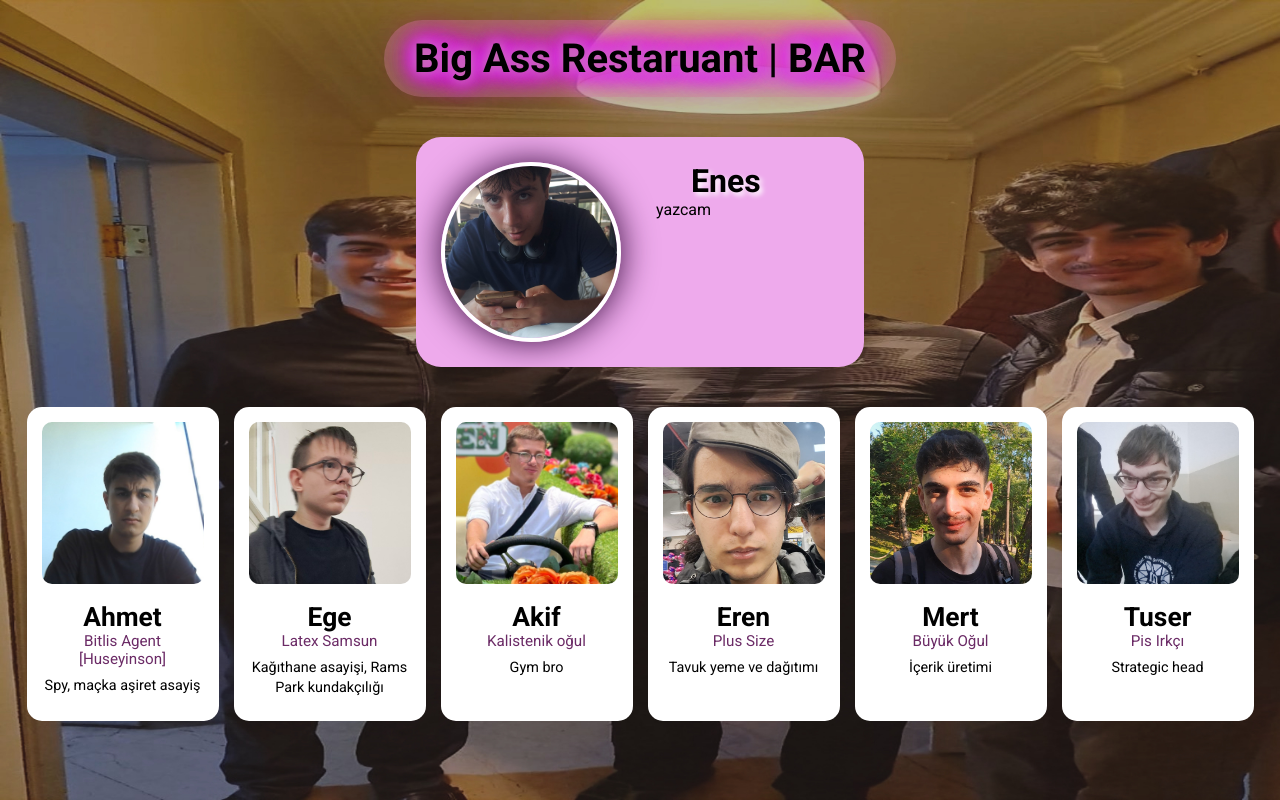
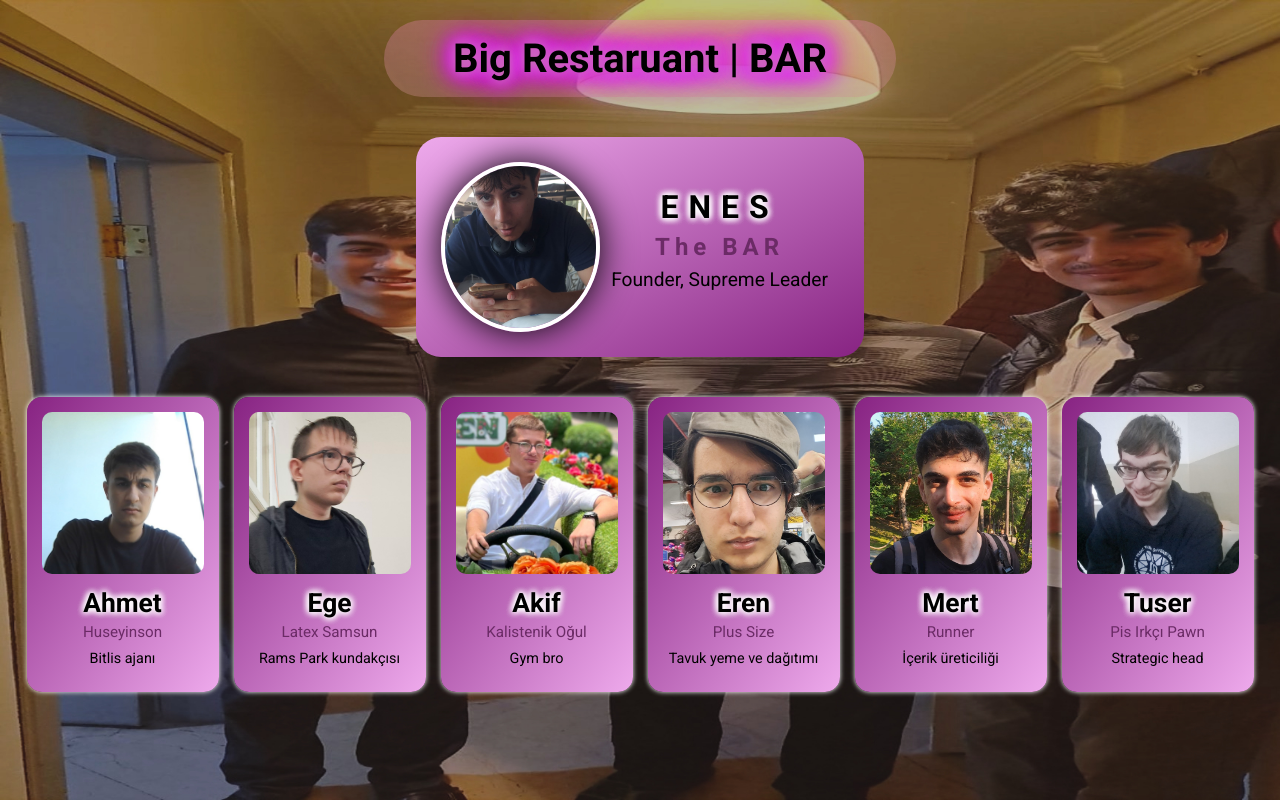
Before and after one commit to alhmet13/bar-app-web, a React (Vite) app: page / in a window 1280 px wide. Built offline with nearby package versions, Linux system fonts and the light colour scheme.

Commit message:
hakkımızda sayfası bitti

```diff
--- a/src/components/Profil.jsx
+++ b/src/components/Profil.jsx
@@ -5,7 +5,7 @@ export default function Profil({ member }) {
 
   return (
     <div className="profil">
-      <img className="profil-foto" src={member.foto} alt={member.isim} />
+      <img src={member.foto} alt={member.isim} />
       <div className="profil-bilgiler">
         <h2>{member.isim}</h2>
         <p className="kod-adi">{member.kodAdi}</p>
--- a/src/ekip.js
+++ b/src/ekip.js
@@ -2,21 +2,21 @@ export const barMembers = [
   {
     id: 1,
     isim: "Ahmet",
-    kodAdi: "Bitlis Agent [Huseyinson]",
+    kodAdi: "Huseyinson",
     foto: new URL("./assets/ekipfoto/huseyinson.jpeg", import.meta.url).href,
-    rol: "Spy, maçka aşiret asayiş",
+    rol: "Bitlis ajanı",
   },
   {
     id: 2,
     isim: "Ege",
     kodAdi: "Latex Samsun",
     foto: new URL("./assets/ekipfoto/samsun.jpeg", import.meta.url).href,
-    rol: "Kağıthane asayişi, Rams Park kundakçılığı",
+    rol: "Rams Park kundakçısı",
   },
   {
     id: 3,
     isim: "Akif",
-    kodAdi: "Kalistenik oğul",
+    kodAdi: "Kalistenik Oğul",
     foto: new URL("./assets/ekipfoto/akif.jpeg", import.meta.url).href,
     rol: "Gym bro",
   },
@@ -30,14 +30,14 @@ export const barMembers = [
   {
     id: 5,
     isim: "Mert",
-    kodAdi: "Büyük Oğul",
+    kodAdi: "Runner",
     foto: new URL("./assets/ekipfoto/ogul.jpeg", import.meta.url).href,
-    rol: "İçerik üretimi",
+    rol: "İçerik üreticiliği",
   },
   {
     id: 6,
     isim: "Tuser",
-    kodAdi: "Pis Irkçı",
+    kodAdi: "Pis Irkçı Pawn",
     foto: new URL("./assets/ekipfoto/tuser.jpeg", import.meta.url).href,
     rol: "Strategic head",
   },
--- a/src/pages/AnaSayfa.jsx
+++ b/src/pages/AnaSayfa.jsx
@@ -6,13 +6,14 @@ import liderImg from "../assets/ekipfoto/leader.jpeg";
 export default function AnaSayfa() {
   return (
     <main>
-      <h1 id="baslik">Big Ass Restaruant | BAR</h1>
+      <h1 id="baslik">Big Restaruant | BAR</h1>
       <section id="profiller">
         <div id="lider">
           <img src={liderImg} />
           <div id="lider-bilgiler">
-            <h1>Enes</h1>
-            <p>yazcam</p>
+            <h1>ENES</h1>
+            <p id="lider-kodadi">The BAR</p>
+            <p>Founder, Supreme Leader</p>
           </div>
         </div>
         <div id="uye">
--- a/src/styles/App.css
+++ b/src/styles/App.css
@@ -24,7 +24,7 @@ main {
   -moz-animation: glow 1s ease-in-out infinite alternate;
   animation: glow 1s ease-in-out infinite alternate;
   text-align: center;
-  background: var(--accentGradient);
+  background: var(--headerGradient);
   width: 40%;
   padding: 15px;
   border-radius: 100px;
@@ -41,7 +41,7 @@ main {
 
 #lider {
   flex: 0 0 220px;
-  background: #eeaaec;
+  background: var(--profileGradient);
   width: 35%;
   border-radius: 25px;
   display: flex;
@@ -50,58 +50,77 @@ main {
 }
 
 #lider img {
-  width: 180px;
-  height: 180px;
+  width: 40%;
   object-fit: cover;
   border-radius: 50%;
-  box-shadow: 0 0 35px #310737;
+  box-shadow: 0 0 35px #000000;
   border: 4px solid #fff;
   transition: box-shadow 0.25s ease-in-out;
 }
 
 #lider-bilgiler {
-  padding-left: 35px;
+  width: 60%;
+  display: flex;
+  flex-direction: column;
+  justify-content: center;
+  align-items: center;
+  gap: 7px;
+  margin-bottom: 15px;
 }
 #lider-bilgiler h1 {
   font-size: 2rem;
-  padding-left: 35px;
-  text-shadow: 3px 3px 5px #fff;
+  text-shadow: var(--textShadow);
+  letter-spacing: 10px;
+}
+#lider-kodadi {
+  color: #6b2b66;
+  font-size: 1.5rem;
+  font-weight: bold;
+  letter-spacing: 5px;
+}
+#lider p:not(#lider-kodadi) {
+  font-size: 1.2rem
 }
 
 #uye {
   display: flex;
   justify-content: center;
   gap: 15px;
-  margin-bottom: 20px;
+  margin-bottom: 10px;
 }
 
 .profil {
-  background: #fff;
+  background: var(--profileGradient2);
   border-radius: 15px;
   padding: 15px;
-  transition: transform 0.25s ease-in-out;
+  transition: 0.2s transform ease-in-out;
   text-align: center;
   width: 15%;
+  box-shadow: 0 0 5px #fff;
 }
 
 .profil:hover {
   transform: translateY(-20px);
-  box-shadow: 0 0 18px #e101ff;
+  box-shadow: 0 0 18px #fff;
+  transition: 0.2s transform ease-in-out;
 }
 
-.profil-foto {
+.profil img {
   width: 100%;
   aspect-ratio: 1 / 1;
   object-fit: cover;
   border-radius: 10px;
-  margin-bottom: 14px;
+  margin-bottom: 10px;
 }
 
 .profil-bilgiler {
   font-size: 1.1rem;
   margin-bottom: 8px;
 }
-
+.profil h2 {
+  text-shadow: var(--textShadow);
+  margin-bottom: 5px;
+}
 .kod-adi {
   color: #6b2b66;
   font-size: 0.95rem;
--- a/src/styles/index.css
+++ b/src/styles/index.css
@@ -15,7 +15,10 @@
     0 0 10px #800241, 0 0 15px #e101ff, 0 0 20px #e101ff, 0 0 25px #e101ff,
     0 0 30px #e101ff, 0 0 35px #e101ff, 0 0 40px #e101ff;
 
-  --accentGradient: linear-gradient(to top, #cf91915a, #f78ac94a);
+  --headerGradient: linear-gradient(to top, #cf91915a, #f78ac94a);
+  --profileGradient: linear-gradient(to right bottom, #eeaaec, #872382);
+  --profileGradient2: linear-gradient(to top left, #eeaaec, #872382);
+  --textShadow: 0 0 7px #fff, 0 0 7px #fff, 0 0 7px #fff, 0 0 7px #fff;
 }
 
 body {
```
